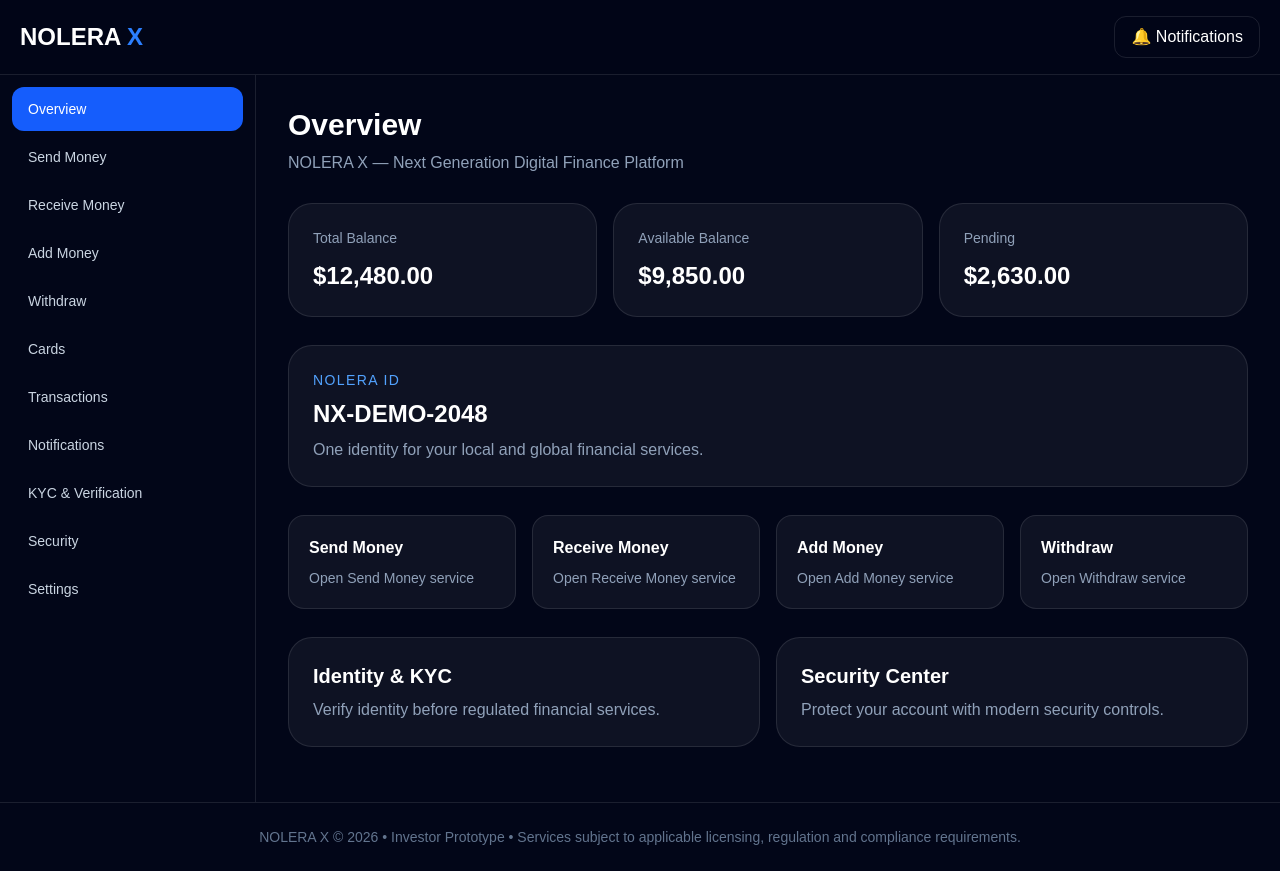
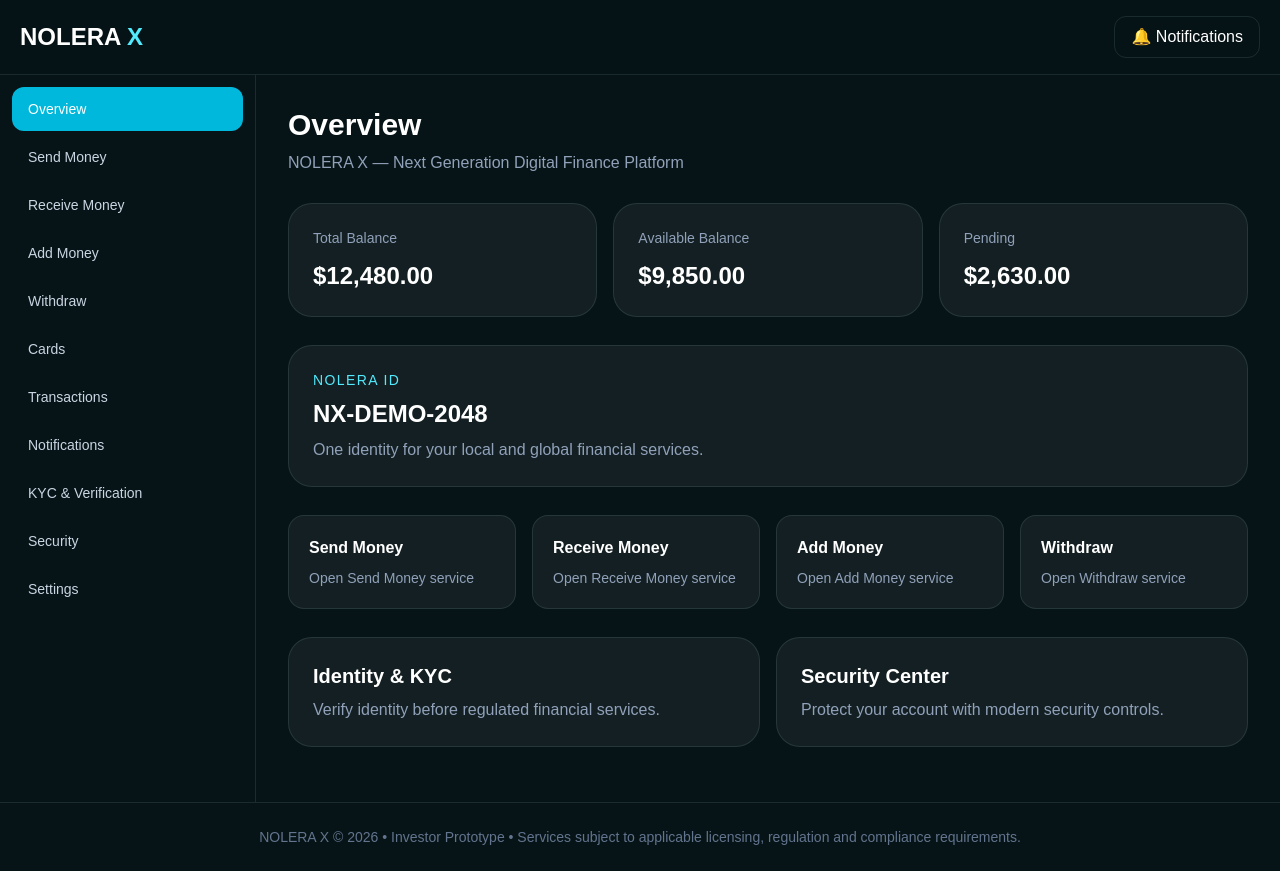
Before and after one commit to yahyahamza888/NOLERA-X, a Next.js app: page / in a window 1280 px wide. Built offline with nearby package versions, Linux system fonts and the light colour scheme.

Commit message:
Update NOLERA X visual identity

```diff
--- a/app/page.tsx
+++ b/app/page.tsx
@@ -33,19 +33,19 @@ export default function Home() {
   const [page, setPage] = useState<Page>("Overview");
 
   return (
-    <main className="min-h-screen bg-slate-950 text-white">
-      <header className="sticky top-0 z-20 border-b border-white/10 bg-slate-950/95 backdrop-blur">
+    <main className="min-h-screen bg-[#071417] text-white">
+      <header className="sticky top-0 z-20 border-b border-cyan-100/10 bg-[#071417]/95 backdrop-blur">
         <div className="mx-auto flex max-w-7xl items-center justify-between px-5 py-4">
           <button
             onClick={() => setPage("Overview")}
             className="text-2xl font-black"
           >
-            NOLERA <span className="text-blue-500">X</span>
+            NOLERA <span className="text-cyan-300">X</span>
           </button>
 
           <button
             onClick={() => setPage("Notifications")}
-            className="rounded-xl border border-white/10 px-4 py-2 hover:bg-white/5"
+            className="rounded-xl border border-cyan-100/10 px-4 py-2 hover:bg-white/5"
           >
             🔔 Notifications
           </button>
@@ -53,14 +53,14 @@ export default function Home() {
       </header>
 
       <div className="mx-auto flex max-w-7xl flex-col md:flex-row">
-        <aside className="border-b border-white/10 p-3 md:min-h-[calc(100vh-73px)] md:w-64 md:border-b-0 md:border-r">
+        <aside className="border-b border-cyan-100/10 p-3 md:min-h-[calc(100vh-73px)] md:w-64 md:border-b-0 md:border-r">
           {menu.map((item) => (
             <button
               key={item}
               onClick={() => setPage(item)}
               className={`mb-1 w-full rounded-xl px-4 py-3 text-left text-sm ${
                 page === item
-                  ? "bg-blue-600"
+                  ? "bg-cyan-500"
                   : "text-slate-300 hover:bg-white/5"
               }`}
             >
@@ -97,7 +97,7 @@ export default function Home() {
         </section>
       </div>
 
-      <footer className="border-t border-white/10 p-6 text-center text-sm text-slate-500">
+      <footer className="border-t border-cyan-100/10 p-6 text-center text-sm text-slate-500">
         NOLERA X © 2026 • Investor Prototype • Services subject to applicable
         licensing, regulation and compliance requirements.
       </footer>
@@ -121,8 +121,8 @@ function Overview({ go }: { go: (p: Page) => void }) {
         <Card title="Pending" value="$2,630.00" />
       </div>
 
-      <div className="mt-7 rounded-3xl border border-white/10 bg-white/5 p-6">
-        <p className="text-sm uppercase tracking-widest text-blue-400">
+      <div className="mt-7 rounded-3xl border border-cyan-100/10 bg-white/5 p-6">
+        <p className="text-sm uppercase tracking-widest text-cyan-300">
           NOLERA ID
         </p>
         <h2 className="mt-2 text-2xl font-bold">NX-DEMO-2048</h2>
@@ -136,7 +136,7 @@ function Overview({ go }: { go: (p: Page) => void }) {
           <button
             key={a}
             onClick={() => go(a)}
-            className="rounded-2xl border border-white/10 bg-white/5 p-5 text-left hover:bg-white/10"
+            className="rounded-2xl border border-cyan-100/10 bg-white/5 p-5 text-left hover:bg-white/10"
           >
             <b>{a}</b>
             <p className="mt-2 text-sm text-slate-400">
@@ -149,7 +149,7 @@ function Overview({ go }: { go: (p: Page) => void }) {
       <div className="mt-7 grid gap-4 md:grid-cols-2">
         <button
           onClick={() => go("KYC & Verification")}
-          className="rounded-3xl border border-white/10 bg-white/5 p-6 text-left hover:bg-white/10"
+          className="rounded-3xl border border-cyan-100/10 bg-white/5 p-6 text-left hover:bg-white/10"
         >
           <h2 className="text-xl font-bold">Identity & KYC</h2>
           <p className="mt-2 text-slate-400">
@@ -159,7 +159,7 @@ function Overview({ go }: { go: (p: Page) => void }) {
 
         <button
           onClick={() => go("Security")}
-          className="rounded-3xl border border-white/10 bg-white/5 p-6 text-left hover:bg-white/10"
+          className="rounded-3xl border border-cyan-100/10 bg-white/5 p-6 text-left hover:bg-white/10"
         >
           <h2 className="text-xl font-bold">Security Center</h2>
           <p className="mt-2 text-slate-400">
@@ -173,7 +173,7 @@ function Overview({ go }: { go: (p: Page) => void }) {
 
 function Card({ title, value }: { title: string; value: string }) {
   return (
-    <div className="rounded-3xl border border-white/10 bg-white/5 p-6">
+    <div className="rounded-3xl border border-cyan-100/10 bg-white/5 p-6">
       <p className="text-sm text-slate-400">{title}</p>
       <p className="mt-3 text-2xl font-bold">{value}</p>
     </div>
@@ -182,8 +182,8 @@ function Card({ title, value }: { title: string; value: string }) {
 
 function Form({ title, fields }: { title: string; fields: string[] }) {
   return (
-    <div className="mt-7 max-w-2xl rounded-3xl border border-white/10 bg-white/5 p-6">
-      <div className="mb-6 rounded-2xl border border-yellow-500/20 bg-yellow-500/5 p-4 text-sm text-yellow-300">
+    <div className="mt-7 max-w-2xl rounded-3xl border border-cyan-100/10 bg-white/5 p-6">
+      <div className="mb-6 rounded-2xl border border-lime-300/20 bg-lime-300/5 p-4 text-sm text-lime-200">
         Demo workflow — no real financial transaction is executed.
       </div>
 
@@ -194,7 +194,7 @@ function Form({ title, fields }: { title: string; fields: string[] }) {
           </span>
           <input
             placeholder={field}
-            className="w-full rounded-xl border border-white/10 bg-slate-900 px-4 py-3 outline-none focus:border-blue-500"
+            className="w-full rounded-xl border border-cyan-100/10 bg-slate-900 px-4 py-3 outline-none focus:border-cyan-400"
           />
         </label>
       ))}
@@ -203,7 +203,7 @@ function Form({ title, fields }: { title: string; fields: string[] }) {
         onClick={() =>
           alert("Demo only — no real financial transaction is executed.")
         }
-        className="rounded-xl bg-blue-600 px-6 py-3 font-semibold hover:bg-blue-500"
+        className="rounded-xl bg-cyan-500 px-6 py-3 font-semibold hover:bg-cyan-400"
       >
         Continue
       </button>
@@ -214,7 +214,7 @@ function Form({ title, fields }: { title: string; fields: string[] }) {
 function Cards() {
   return (
     <Box title="Cards">
-      <div className="rounded-3xl bg-gradient-to-br from-blue-700 to-slate-900 p-7">
+      <div className="rounded-3xl bg-gradient-to-br from-cyan-600 to-slate-900 p-7">
         <p className="text-sm">NOLERA X</p>
         <p className="mt-12 text-2xl tracking-[5px]">
           •••• •••• •••• 4821
@@ -227,7 +227,7 @@ function Cards() {
 
       <button
         onClick={() => alert("Card management demo")}
-        className="mt-5 rounded-xl bg-blue-600 px-5 py-3"
+        className="mt-5 rounded-xl bg-cyan-500 px-5 py-3"
       >
         Manage Card
       </button>
@@ -246,7 +246,7 @@ function Transactions() {
       ].map((x) => (
         <div
           key={x}
-          className="flex justify-between border-b border-white/10 py-4"
+          className="flex justify-between border-b border-cyan-100/10 py-4"
         >
           <span>{x}</span>
           <span className="text-slate-500">Demo</span>
@@ -265,7 +265,7 @@ function Notifications() {
         "New security alert",
         "Transfer status updated",
       ].map((x) => (
-        <div key={x} className="border-b border-white/10 py-4">
+        <div key={x} className="border-b border-cyan-100/10 py-4">
           <b>{x}</b>
           <p className="text-sm text-slate-500">
             Today • Demo notification
@@ -292,16 +292,16 @@ function KYC() {
       ].map((x) => (
         <div
           key={x}
-          className="mt-4 rounded-xl border border-white/10 p-4"
+          className="mt-4 rounded-xl border border-cyan-100/10 p-4"
         >
           {x}
-          <span className="float-right text-yellow-400">Pending</span>
+          <span className="float-right text-lime-200">Pending</span>
         </div>
       ))}
 
       <button
         onClick={() => alert("KYC demo workflow")}
-        className="mt-6 rounded-xl bg-blue-600 px-6 py-3"
+        className="mt-6 rounded-xl bg-cyan-500 px-6 py-3"
       >
         Start Verification
       </button>
@@ -320,10 +320,10 @@ function Security() {
       ].map((x) => (
         <div
           key={x}
-          className="mb-3 flex justify-between rounded-xl border border-white/10 p-4"
+          className="mb-3 flex justify-between rounded-xl border border-cyan-100/10 p-4"
         >
           <span>{x}</span>
-          <span className="text-green-400">Enabled</span>
+          <span className="text-emerald-400">Enabled</span>
         </div>
       ))}
     </Box>
@@ -345,7 +345,7 @@ function Settings() {
         <button
           key={x}
           onClick={() => alert(`${x} — demo settings module`)}
-          className="mb-3 block w-full rounded-xl border border-white/10 p-4 text-left hover:bg-white/5"
+          className="mb-3 block w-full rounded-xl border border-cyan-100/10 p-4 text-left hover:bg-white/5"
         >
           {x}
         </button>
@@ -362,7 +362,7 @@ function Box({
   children: React.ReactNode;
 }) {
   return (
-    <div className="mt-7 max-w-3xl rounded-3xl border border-white/10 bg-white/5 p-6">
+    <div className="mt-7 max-w-3xl rounded-3xl border border-cyan-100/10 bg-white/5 p-6">
       <h2 className="mb-5 text-xl font-bold">{title}</h2>
       {children}
     </div>
```
